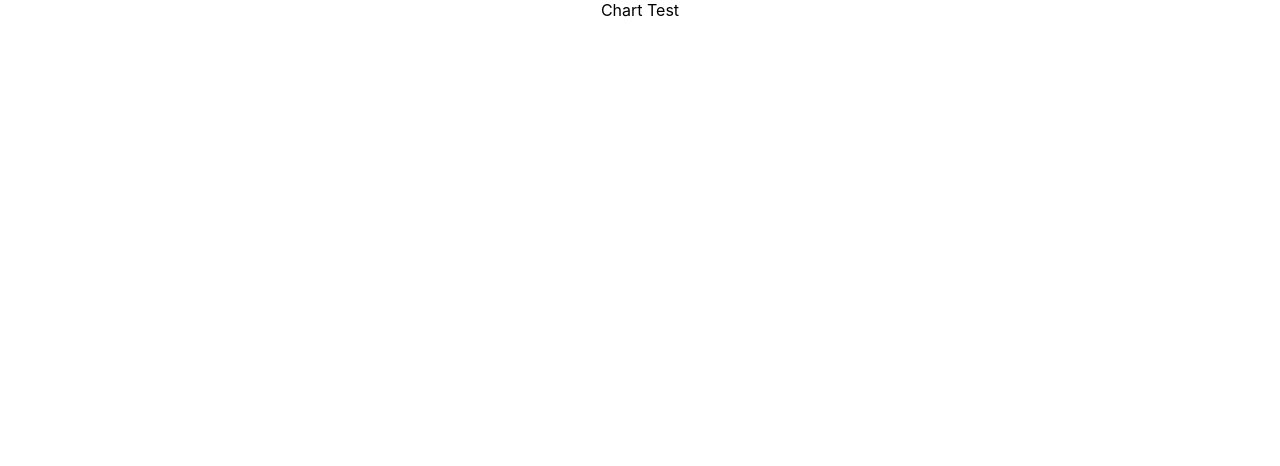
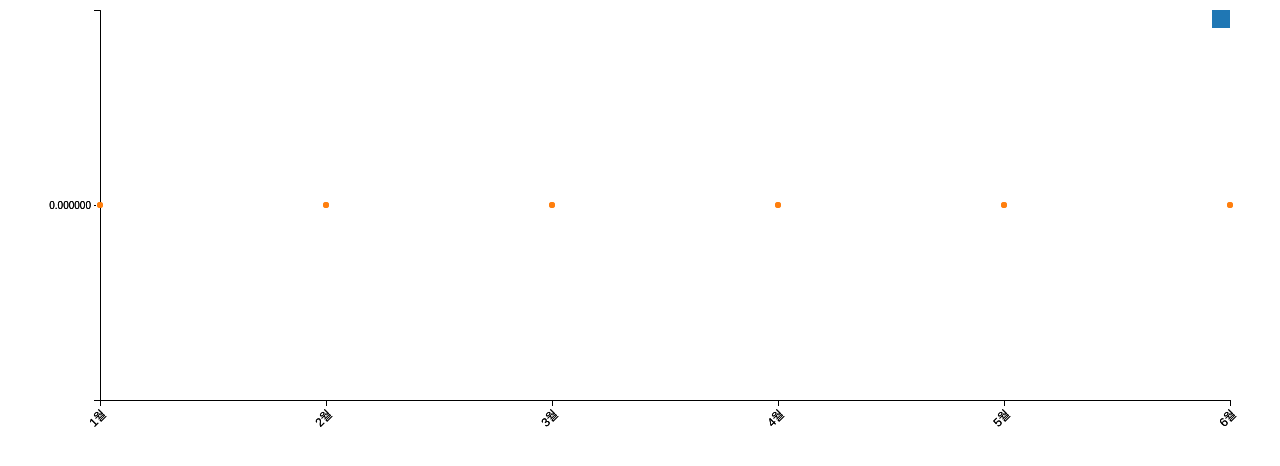
Before and after one commit to Suyoooi/Chart, a React (Create React App) app: page / in a window 1280 px wide. Shown: the top 466 px of the page. Built offline with nearby package versions, Linux system fonts and the light colour scheme.

Commit message:
feat: Multi D3Chart Main 컴포넌트에 추가

```diff
--- a/src/constant/Main.jsx
+++ b/src/constant/Main.jsx
@@ -1,5 +1,12 @@
+import D3ChartMulti from "./D3Chart/D3ChartMulti";
+import { data } from "./D3Chart/data";
+
 const Main = () => {
-  return <div>Chart Test</div>;
+  return (
+    <div>
+      <D3ChartMulti data={data} />
+    </div>
+  );
 };
 
 export default Main;
```
